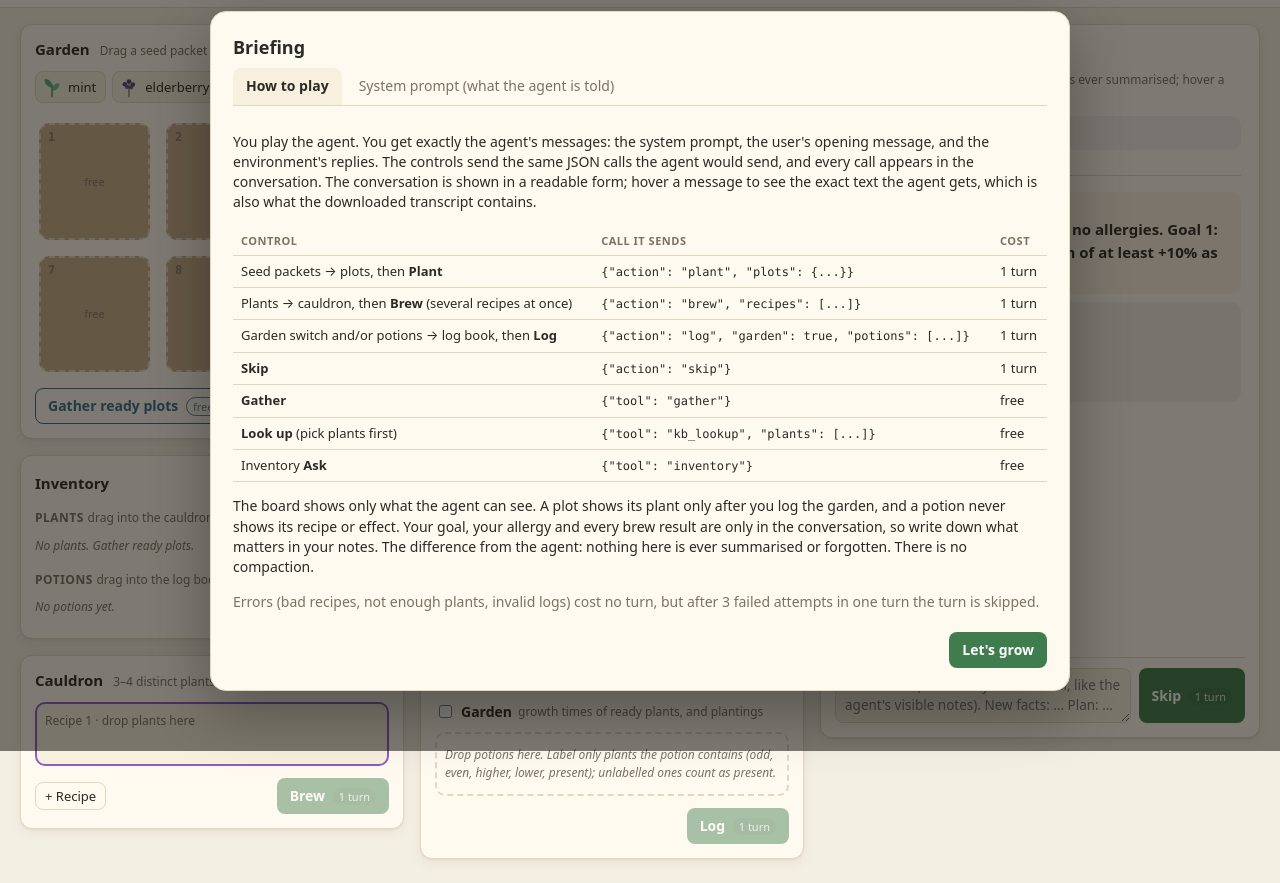
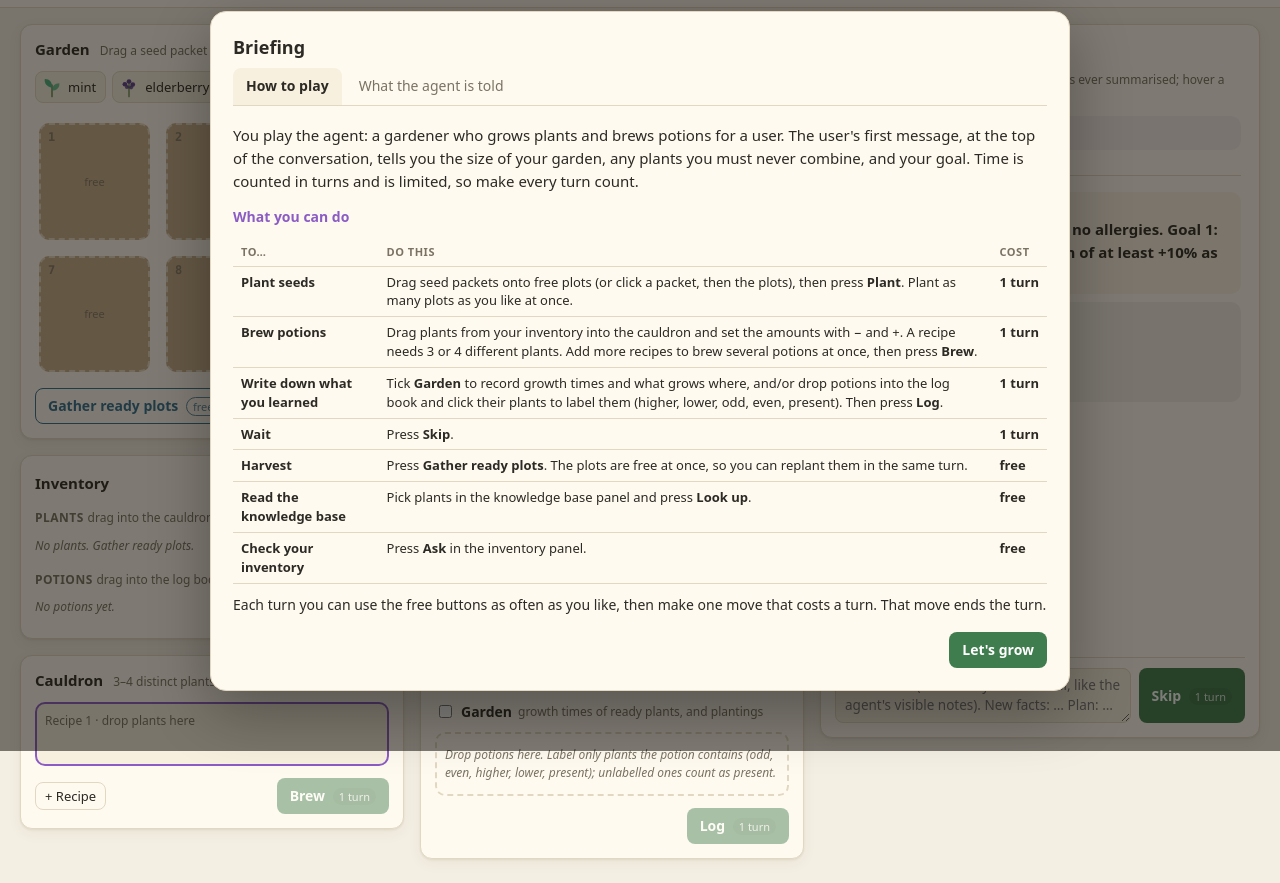
Before and after one commit to GATE-Digital-Twin-Lab/Context-Compaction, a plain HTML site: page game/index.html in a window 1280 px wide. Both pictures are taken after a click on the button "Start". Shown: the part 49-932 px from the top of the page. Drawn offline with Linux system fonts and the light colour scheme.

Commit message:
Add a how to play pop up in the beginning.

```diff
--- a/game/index.html
+++ b/game/index.html
@@ -140,22 +140,30 @@
     <h2>Briefing</h2>
     <div class="tabs">
       <button class="tab active" data-tab="howto">How to play</button>
-      <button class="tab" data-tab="prompt">System prompt (what the agent is told)</button>
+      <button class="tab" data-tab="prompt">What the agent is told</button>
     </div>
-    <div class="tab-body" id="tabHowto">
-      <p>You play the agent. You get exactly the agent's messages: the system prompt, the user's opening message, and the environment's replies. The controls send the same JSON calls the agent would send, and every call appears in the conversation. The conversation is shown in a readable form; hover a message to see the exact text the agent gets, which is also what the downloaded transcript contains.</p>
+    <div class="tab-body howto" id="tabHowto">
+      <p class="lead">You play the agent: a gardener who grows plants and brews potions for a user. The user's first message, at the top of the conversation, tells you the size of your garden, any plants you must never combine, and your goal. Time is counted in turns and is limited, so make every turn count.</p>
+
+      <h3>What you can do</h3>
       <table class="map">
-        <tr><th>Control</th><th>Call it sends</th><th>Cost</th></tr>
-        <tr><td>Seed packets → plots, then <b>Plant</b></td><td><code>{"action": "plant", "plots": {...}}</code></td><td>1 turn</td></tr>
-        <tr><td>Plants → cauldron, then <b>Brew</b> (several recipes at once)</td><td><code>{"action": "brew", "recipes": [...]}</code></td><td>1 turn</td></tr>
-        <tr><td>Garden switch and/or potions → log book, then <b>Log</b></td><td><code>{"action": "log", "garden": true, "potions": [...]}</code></td><td>1 turn</td></tr>
-        <tr><td><b>Skip</b></td><td><code>{"action": "skip"}</code></td><td>1 turn</td></tr>
-        <tr><td><b>Gather</b></td><td><code>{"tool": "gather"}</code></td><td>free</td></tr>
-        <tr><td><b>Look up</b> (pick plants first)</td><td><code>{"tool": "kb_lookup", "plants": [...]}</code></td><td>free</td></tr>
-        <tr><td>Inventory <b>Ask</b></td><td><code>{"tool": "inventory"}</code></td><td>free</td></tr>
+        <tr><th>To…</th><th>do this</th><th>Cost</th></tr>
+        <tr><td><b>Plant seeds</b></td><td>Drag seed packets onto free plots (or click a packet, then the plots), then press <b>Plant</b>. Plant as many plots as you like at once.</td><td>1 turn</td></tr>
+        <tr><td><b>Brew potions</b></td><td>Drag plants from your inventory into the cauldron and set the amounts with − and +. A recipe needs 3 or 4 different plants. Add more recipes to brew several potions at once, then press <b>Brew</b>.</td><td>1 turn</td></tr>
+        <tr><td><b>Write down what you learned</b></td><td>Tick <b>Garden</b> to record growth times and what grows where, and/or drop potions into the log book and click their plants to label them (higher, lower, odd, even, present). Then press <b>Log</b>.</td><td>1 turn</td></tr>
+        <tr><td><b>Wait</b></td><td>Press <b>Skip</b>.</td><td>1 turn</td></tr>
+        <tr><td><b>Harvest</b></td><td>Press <b>Gather ready plots</b>. The plots are free at once, so you can replant them in the same turn.</td><td>free</td></tr>
+        <tr><td><b>Read the knowledge base</b></td><td>Pick plants in the knowledge base panel and press <b>Look up</b>.</td><td>free</td></tr>
+        <tr><td><b>Check your inventory</b></td><td>Press <b>Ask</b> in the inventory panel.</td><td>free</td></tr>
       </table>
-      <p>The board shows only what the agent can see. A plot shows its plant only after you log the garden, and a potion never shows its recipe or effect. Your goal, your allergy and every brew result are only in the conversation, so write down what matters in your notes. The difference from the agent: nothing here is ever summarised or forgotten. There is no compaction.</p>
-      <p class="muted">Errors (bad recipes, not enough plants, invalid logs) cost no turn, but after 3 failed attempts in one turn the turn is skipped.</p>
+      <p>Each turn you can use the free buttons as often as you like, then make one move that costs a turn. That move ends the turn.</p>
+
+      <h3>What you can see</h3>
+      <p>You see only what the agent sees. A plot shows its plant only after you log the garden, and a potion never shows its recipe or effect. Ready plots glow. Your goal, the plants you must not combine and every brew result appear only in the conversation, so use the notes box to write down what matters; your notes are sent with your next move, like the agent's. Unlike the agent, you never forget: nothing in the conversation is summarised.</p>
+
+      <h3>Mistakes</h3>
+      <p>An invalid move, such as a recipe with too few plants or more plants than you have, costs no turn, and you are told what went wrong. After 3 mistakes in one turn, the turn is skipped.</p>
+      <p class="muted">The other tab has the agent's exact instructions, with all the rules.</p>
     </div>
     <div class="tab-body prompt" id="tabPrompt" hidden></div>
     <div class="dialog-foot">
--- a/game/style.css
+++ b/game/style.css
@@ -480,7 +480,10 @@ textarea { resize: vertical; font-size: 13.5px; }
 .tab { background: transparent; border-radius: 8px 8px 0 0; color: var(--muted); }
 .tab.active { color: var(--ink); background: var(--panel-2); font-weight: 600; }
 .tab-body { max-height: min(62vh, 640px); overflow-y: auto; }
-.tab-body.prompt h3 { font-size: 14px; margin: 14px 0 4px; color: var(--potion); }
+.tab-body.prompt h3, .howto h3 { font-size: 14px; margin: 14px 0 4px; color: var(--potion); }
+.howto p { margin: 6px 0; line-height: 1.55; }
+.howto .lead { font-size: 15px; }
+.howto table.map td:last-child { white-space: nowrap; font-weight: 600; }
 .tab-body.prompt p, .tab-body.prompt li { margin: 4px 0; }
 .tab-body.prompt pre { font-family: var(--mono); font-size: 12px; background: var(--panel-2); padding: 8px; border-radius: 8px; white-space: pre-wrap; }
 .tab-body.prompt ul, .tab-body.prompt ol { padding-left: 20px; margin: 4px 0; }
```
